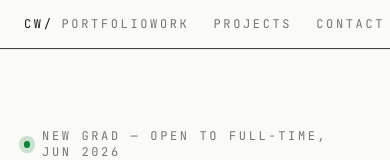
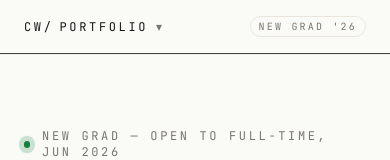
Before and after one commit to ChrisWoo0443/portfolio, a React (Vite) app: page / in a window 390 px wide. Shown: the top 160 px of the page. Built offline with nearby package versions, Linux system fonts and the light colour scheme.

Commit message:
mobile: collapse nav into cw/route dropdown with scroll-spy

```diff
--- a/src/components/Nav.tsx
+++ b/src/components/Nav.tsx
@@ -1,11 +1,65 @@
-import { motion, useScroll, useTransform } from "motion/react";
+import { AnimatePresence, motion, useScroll, useTransform } from "motion/react";
+import { useEffect, useRef, useState } from "react";
+
+type Route = { label: string; href: string };
+
+const routes: Route[] = [
+  { label: "portfolio", href: "#top" },
+  { label: "work", href: "#work" },
+  { label: "projects", href: "#projects" },
+  { label: "contact", href: "#contact" },
+];
 
 export default function Nav() {
   const { scrollYProgress } = useScroll();
   const progressWidth = useTransform(scrollYProgress, [0, 1], ["0%", "100%"]);
 
+  const [open, setOpen] = useState(false);
+  const [currentHref, setCurrentHref] = useState("#top");
+  const menuRef = useRef<HTMLDivElement | null>(null);
+
+  // close on outside tap / Esc
+  useEffect(() => {
+    if (!open) return;
+    const onClick = (e: MouseEvent) => {
+      if (!menuRef.current) return;
+      if (!menuRef.current.contains(e.target as Node)) setOpen(false);
+    };
+    const onKey = (e: KeyboardEvent) => {
+      if (e.key === "Escape") setOpen(false);
+    };
+    document.addEventListener("click", onClick);
+    document.addEventListener("keydown", onKey);
+    return () => {
+      document.removeEventListener("click", onClick);
+      document.removeEventListener("keydown", onKey);
+    };
+  }, [open]);
+
+  // scroll-spy: update current route as user scrolls
+  useEffect(() => {
+    const ids = routes.map((r) => r.href.slice(1));
+    const targets = ids
+      .map((id) => document.getElementById(id))
+      .filter(Boolean) as HTMLElement[];
+    if (targets.length === 0) return;
+
+    const obs = new IntersectionObserver(
+      (entries) => {
+        const visible = entries
+          .filter((e) => e.isIntersecting)
+          .sort((a, b) => b.intersectionRatio - a.intersectionRatio);
+        if (visible[0]) setCurrentHref(`#${visible[0].target.id}`);
+      },
+      { rootMargin: "-40% 0px -55% 0px", threshold: [0, 0.2, 0.5, 1] }
+    );
+    targets.forEach((t) => obs.observe(t));
+    return () => obs.disconnect();
+  }, []);
+
+  const current = routes.find((r) => r.href === currentHref) ?? routes[0];
+
   return (
-    <>
     <motion.header
       initial={{ y: -20, opacity: 0 }}
       animate={{ y: 0, opacity: 1 }}
@@ -13,16 +67,77 @@ export default function Nav() {
       className="fixed left-0 right-0 top-0 z-50 border-b border-line/70 bg-canvas/80 backdrop-blur-sm"
     >
       <div className="mx-auto flex max-w-3xl items-center justify-between px-6 py-4">
+        {/* mobile: dropdown route selector */}
+        <div ref={menuRef} className="relative md:hidden">
+          <button
+            type="button"
+            aria-expanded={open}
+            aria-haspopup="menu"
+            onClick={() => setOpen((v) => !v)}
+            className="flex items-center gap-1.5 font-mono text-xs uppercase tracking-[0.22em]"
+          >
+            <span>cw/</span>
+            <span className="text-ink">{current.label}</span>
+            <motion.span
+              animate={{ rotate: open ? 180 : 0 }}
+              transition={{ duration: 0.25, ease: [0.22, 1, 0.36, 1] }}
+              aria-hidden
+              className="ml-0.5 text-muted"
+            >
+              ▾
+            </motion.span>
+          </button>
+
+          <AnimatePresence>
+            {open && (
+              <motion.ul
+                role="menu"
+                initial={{ opacity: 0, y: -6 }}
+                animate={{ opacity: 1, y: 0 }}
+                exit={{ opacity: 0, y: -6 }}
+                transition={{ duration: 0.2, ease: [0.22, 1, 0.36, 1] }}
+                className="absolute left-0 top-[calc(100%+12px)] min-w-[11rem] overflow-hidden rounded-md border border-line bg-canvas shadow-[0_10px_30px_-12px_rgba(21,21,19,0.2)]"
+              >
+                {routes.map((r) => {
+                  const active = r.href === currentHref;
+                  return (
+                    <li key={r.href} role="none">
+                      <a
+                        href={r.href}
+                        role="menuitem"
+                        onClick={() => setOpen(false)}
+                        className={`flex items-center justify-between gap-4 px-4 py-2.5 font-mono text-xs uppercase tracking-[0.22em] transition hover:bg-line/40 ${
+                          active ? "text-ink" : "text-muted"
+                        }`}
+                      >
+                        <span>
+                          cw/<span className="text-ink">{r.label}</span>
+                        </span>
+                        {active && (
+                          <span aria-hidden className="text-[10px] text-muted">
+                            ●
+                          </span>
+                        )}
+                      </a>
+                    </li>
+                  );
+                })}
+              </motion.ul>
+            )}
+          </AnimatePresence>
+        </div>
+
+        {/* desktop: logo + inline links (unchanged) */}
         <a
           href="#top"
-            className="flex items-center gap-2 font-mono text-xs uppercase tracking-[0.22em]"
+          className="hidden items-center gap-2 font-mono text-xs uppercase tracking-[0.22em] md:flex"
         >
           cw/<span className="text-muted">portfolio</span>
           <span className="ml-2 hidden rounded-full border border-line px-2 py-0.5 text-[10px] text-muted sm:inline">
             new grad &apos;26
           </span>
         </a>
-          <nav className="flex items-center gap-6 font-mono text-xs uppercase tracking-[0.22em]">
+        <nav className="hidden items-center gap-6 font-mono text-xs uppercase tracking-[0.22em] md:flex">
           <a href="#work" className="text-muted transition hover:text-ink">
             Work
           </a>
@@ -33,12 +148,16 @@ export default function Nav() {
             Contact
           </a>
         </nav>
+
+        {/* mobile only: new-grad pill on the right */}
+        <span className="ml-2 rounded-full border border-line px-2 py-0.5 font-mono text-[10px] uppercase tracking-[0.22em] text-muted md:hidden">
+          new grad &apos;26
+        </span>
       </div>
       <motion.div
         style={{ width: progressWidth }}
         className="h-px bg-ink/80"
       />
     </motion.header>
-    </>
   );
 }
```
Lines whose indentation alone changed are shown as unchanged.
